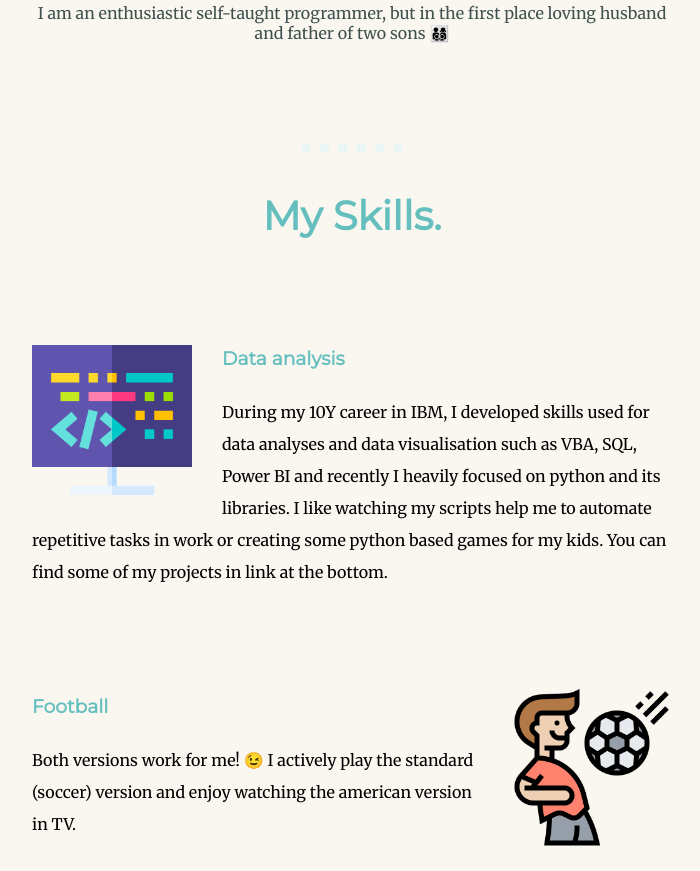
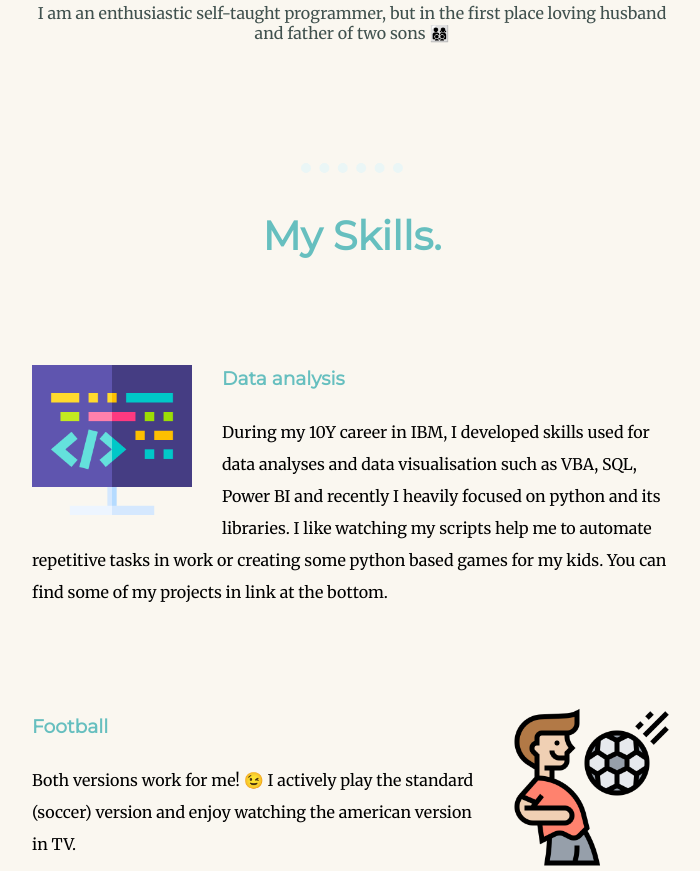
Before and after one commit to MarekPolak87/personal_site, a plain HTML site: page index.html in a window 1280 px wide. Shown: the part 1129-2000 px from the top of the page, without its empty margins (288-988 px from the left). Drawn offline with Linux system fonts and the light colour scheme.

Commit message:
Update styles.css

```diff
--- a/styles.css
+++ b/styles.css
@@ -39,7 +39,7 @@ h3 {
     width: 8%;
     border-color: #EAF6F6;
 
-    margin-top:100px;
+    margin-top:120px;
 }
 
 .bottom-container {
```
